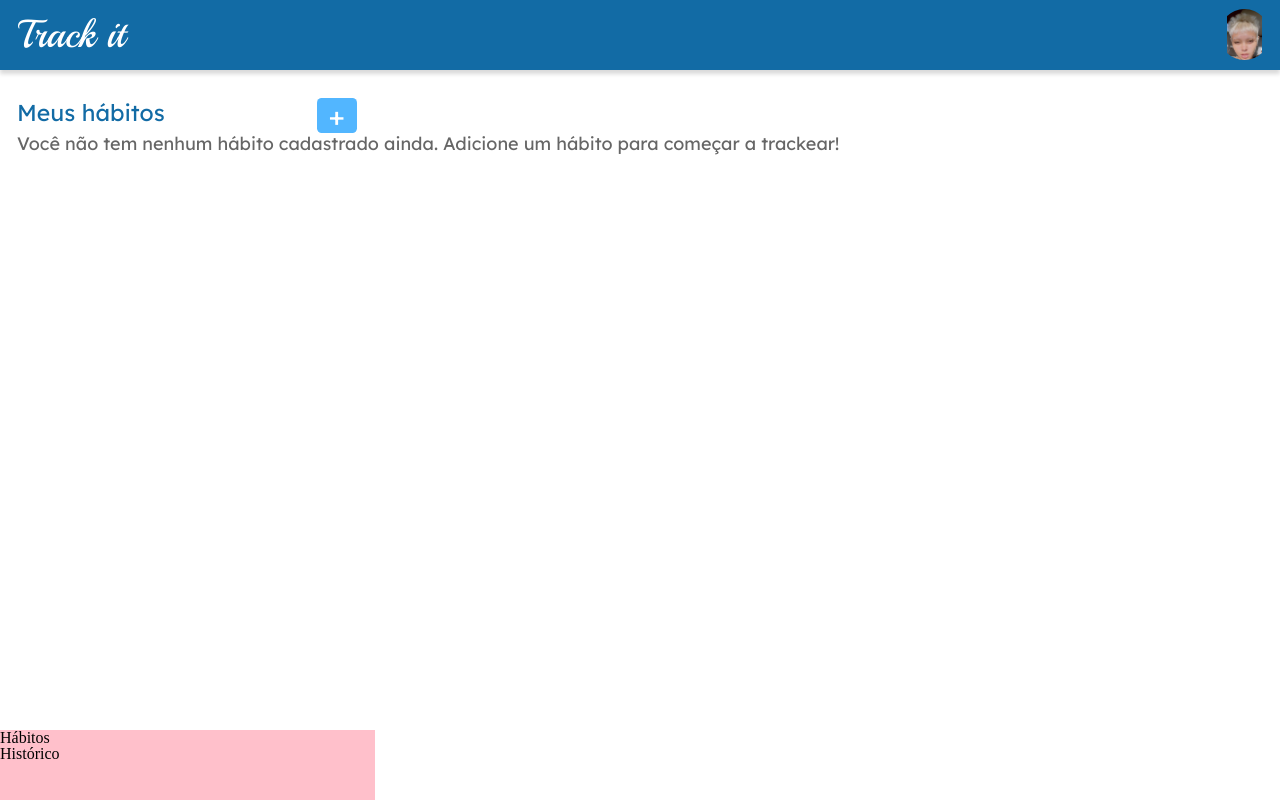
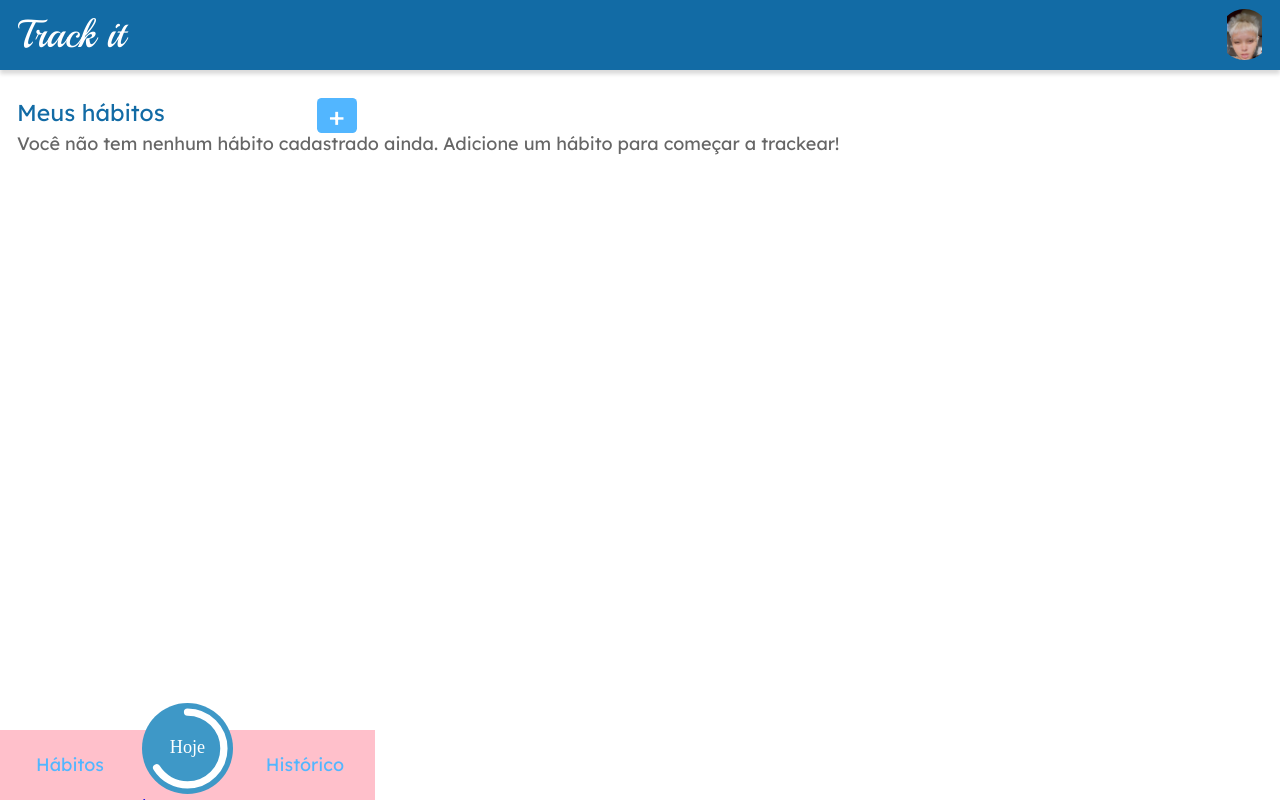
Before and after one commit to mickalala/TrackIt, a React (Create React App) app: page /habitos in a window 1280 px wide. Built offline with nearby package versions, Linux system fonts and the light colour scheme.

Commit message:
Terceiro Commit: Menu pronto

```diff
--- a/package.json
+++ b/package.json
@@ -8,6 +8,7 @@
     "@testing-library/user-event": "^13.5.0",
     "axios": "^1.3.4",
     "react": "^18.2.0",
+    "react-circular-progressbar": "^2.1.0",
     "react-dom": "^18.2.0",
     "react-router-dom": "^6.9.0",
     "react-scripts": "5.0.1",
--- a/src/App.js
+++ b/src/App.js
@@ -3,6 +3,8 @@ import { BrowserRouter, Routes, Route } from "react-router-dom"
 import LoginPage from "./Pages/LoginPage/LoginPage"
 import RegisterPage from "./Pages/RegisterPage/RegisterPage"
 import HabitsPage from "./Pages/HabitsPage/HabitsPage"
+import TodayPage from "./Pages/TodayPage/TodayPage"
+import HistoryPage from "./Pages/HistoryPage/HistoryPage"
 
 export default function App() {
   return (
@@ -10,10 +12,14 @@ export default function App() {
     <BrowserRouter>
       <Routes>
         <Route path="/" element={<LoginPage />} />
+
         <Route path="/cadastro" element={<RegisterPage />} />
+
+        <Route path="/hoje" element={<TodayPage />}/>
 
         <Route path="/habitos" element={<HabitsPage />}/>
 
+        <Route path="/historico" element={<HistoryPage />}/>
       </Routes>
     </BrowserRouter>
    )
--- a/src/Pages/HistoryPage/HistoryPage.js
+++ b/src/Pages/HistoryPage/HistoryPage.js
@@ -5,6 +5,7 @@ export default function HistoryPage(){
     return(
     <>
     <Header/>
+
     <Menu/>
     </>
     );
--- a/src/Pages/LoginPage/LoginPage.js
+++ b/src/Pages/LoginPage/LoginPage.js
@@ -1,18 +1,40 @@
 import LoginForm from "./style"
 import logo from "../../constants/imgs/Group 8.png"
 import { Link, useNavigate } from "react-router-dom"
-import { useEffect } from "react"
+import { useState } from "react"
 import axios from "axios"
+import { BASE_URL } from "../../constants/urls"
 
 export default function LoginPage() {
+
     const navigate= useNavigate();
+    const [form,setForm]=useState({email:"", password:""})
+    const [load, setLoad]=useState()
+
+
+    function handleForm(e){
+        setForm({...form, [e.target.name]:e.target.value})
+    }
+
+    function logUser(e){
+        e.preventDefault()
+         axios.post(`${BASE_URL}/auth/login`,form)
+         .then((answer)=>{navigate("/habitos")
+        console.log(answer.data)})
+         .catch(err=>alert(err.response.data.message))
+    }
+
     return (
         <LoginForm>
             <img src={logo} alt={"logo.png"} />
-            <input placeholder="email" type={"email"}/>
-            <input placeholder="senha" type={"password"}/>
+            <input placeholder="email" type={"email"}
+            name={"email"}
+            value={form.email} onChange={handleForm}/>
+            <input placeholder="senha" type={"password"}
+            name={"password"}
+            value={form.password} onChange={handleForm}/>
 
-            <button onClick={()=>navigate("/habitos")}>Entrar</button>
+            <button onClick={logUser}>Entrar</button>
             <Link to={"/cadastro"}>
                 <p>Não tem uma conta? Cadastre-se!</p>
             </Link>
--- a/src/Pages/RegisterPage/RegisterPage.js
+++ b/src/Pages/RegisterPage/RegisterPage.js
@@ -2,13 +2,14 @@ import logo from "../../constants/imgs/Group 8.png"
 import RegisterForm from "./style";
 import { useNavigate } from "react-router-dom";
 import { BASE_URL } from "../../constants/urls";
-import { useEffect, useState } from "react";
+import {  useState } from "react";
 import axios from "axios";
 
 
 export default function RegisterPage() {
 
     const [form, setForm]= useState({email: "", name: "", image: "", password: ""})
+    const [notAble, setNotAble]= useState(false)
 
     function handleForm(e){
         setForm({...form, [e.target.name]:e.target.value})
@@ -20,8 +21,9 @@ export default function RegisterPage() {
         axios.post(`${BASE_URL}/auth/sign-up`,form)
         .then(()=>{navigate("/")
         console.log("deubom")})
-        .catch(err=>alert(err.response.data.message))
-
+        .catch(err=>{alert(err.response.data.message)
+         setNotAble(false)})
+    setNotAble(true)
     }
 
     console.log(form)
@@ -46,7 +48,7 @@ export default function RegisterPage() {
             name="image"
             value={form.image} onChange={handleForm}/>
 
-            <button onClick={sendForm}>Cadastrar</button>
+            <button onClick={sendForm} disabled={notAble} >Cadastrar</button>
         </RegisterForm>
     );
 }
--- a/src/Pages/TodayPage/TodayPage.js
+++ b/src/Pages/TodayPage/TodayPage.js
@@ -1,5 +1,6 @@
 import Header from "../../components/Header";
 import Menu from "../../components/Menu";
+
 export default function TodayPage(){
     return(
     <>
--- a/src/components/Menu.js
+++ b/src/components/Menu.js
@@ -1,11 +1,39 @@
 import styled from "styled-components";
+import { Link } from "react-router-dom";
+
+import { buildStyles, CircularProgressbar } from 'react-circular-progressbar';
+import 'react-circular-progressbar/dist/styles.css';
 
 export default function Menu() {
+
+    const percentage = 66;
+
+
     return (
-        <Footer>
-            <p>Hábitos</p>
-            <p>Histórico</p>
-        </Footer>
+        <MenuStyle>
+            <Footer>
+                <Link to={"/habitos"} >
+                    <p>Hábitos</p>
+                </Link>
+
+                <Link to={"/historico"}>
+                    <p>Histórico</p>
+                </Link>
+            </Footer>
+            <div>
+                <Link to={"/hoje"}>
+                    <CircularProgressbar value={percentage} text={"Hoje"}
+                      background
+                      backgroundPadding={6}
+                      styles={buildStyles({
+                        backgroundColor: "#3e98c7",
+                        textColor: "#fff",
+                        pathColor: "#fff",
+                        trailColor: "transparent"
+                      })}/>;
+                </Link>
+            </div>
+        </MenuStyle>
     )
 }
 
@@ -17,4 +45,30 @@ const Footer = styled.footer`
    bottom:0px;
    background-color:pink;
 
+   font-family: Lexend Deca;
+   font-size: 18px;
+   color:#52B6FF;
+   display:flex;
+   justify-content:space-between;
+   align-items:center;
+   p{
+    margin-left:36px;
+    margin-right:31px;
+    color:#52B6FF;
+
+   }
+   a{
+        text-decoration:none;
+   }
+
 `
+const MenuStyle = styled.div`
+div{
+    position:fixed;
+    height: 91px;
+    width: 91px;
+    bottom:6px;
+    left:142px;
+
+    }
+`
```
Also changed, not shown: 1 other file (tests, documents, lock files or other folders).
